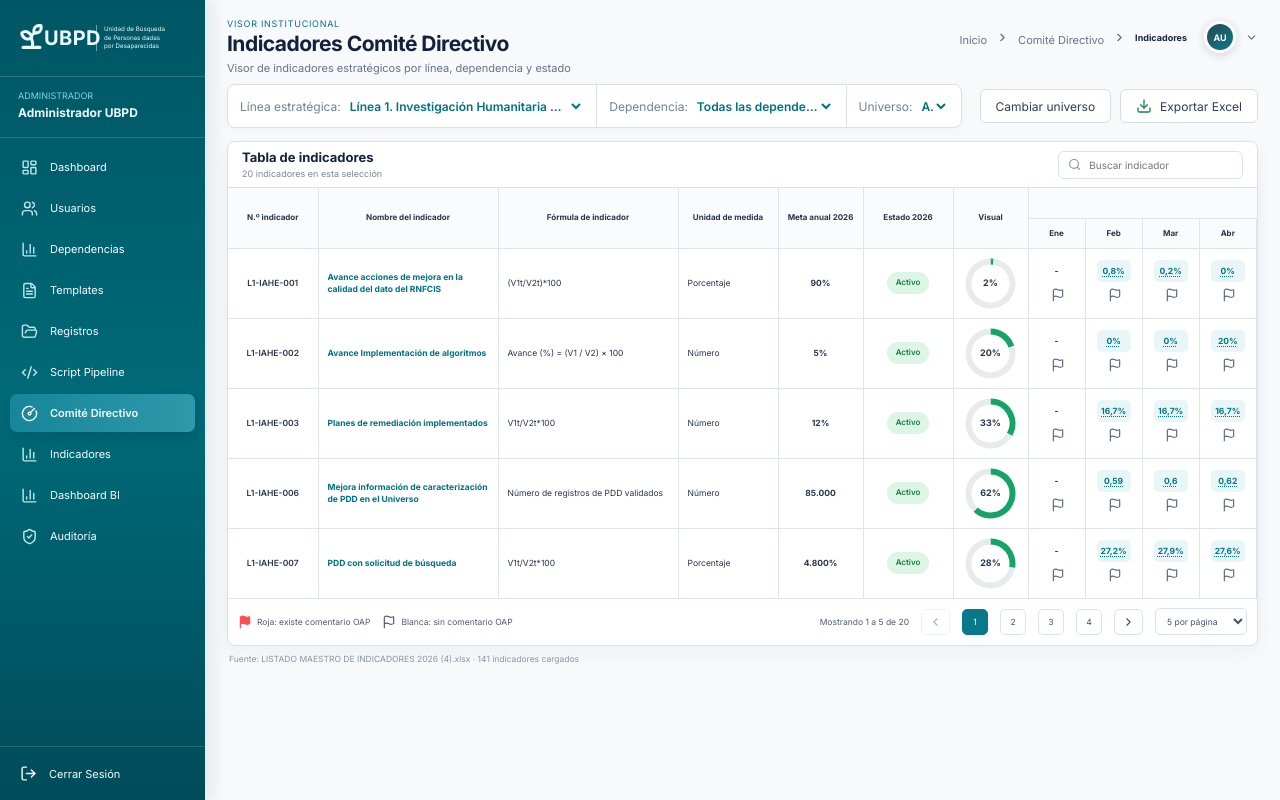
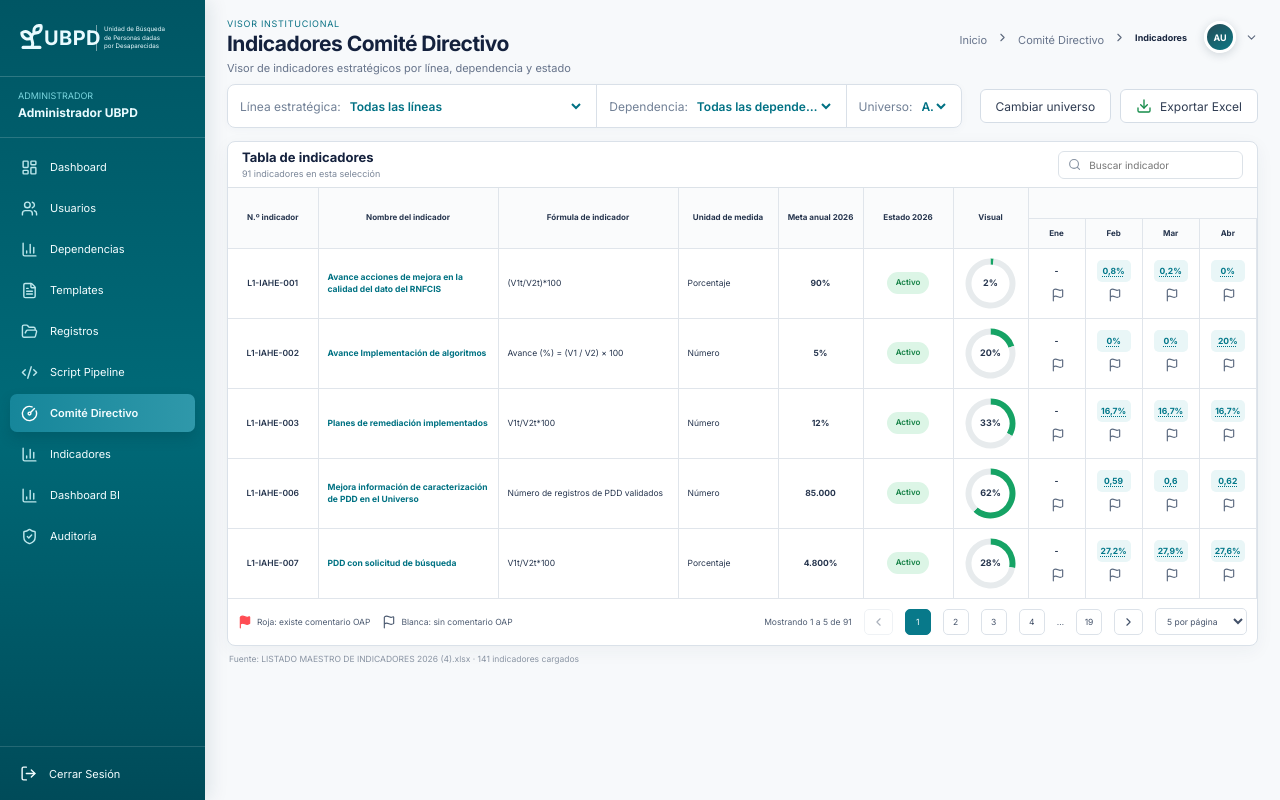
Before and after one commit to ivanbernal-dev/Modulo-indicadores-comit-directivo-UBPD, a React (Vite) app: page / in a window 1280 px wide. Built offline with nearby package versions, Linux system fonts and the light colour scheme.

Commit message:
Add files via upload

```diff
--- a/src/App.tsx
+++ b/src/App.tsx
@@ -40,6 +40,7 @@
 type EstadoOAP = "Pendiente" | "Aplicada" | "No aplicada";
 
 const ALL_DEPENDENCIES = "__all_dependencies__";
+const ALL_LINES = "__all_lines__";
 
 type ResultadoMensual = {
   periodoFuente: string;
@@ -315,9 +316,9 @@
 
 export default function App() {
   const lines = useMemo(() => Object.values(CANONICAL_LINES).filter((value) => indicadores.some((item) => item.linea === value)), []);
-  const [line, setLine] = useState(lines[0]);
+  const [line, setLine] = useState(ALL_LINES);
   const [universe, setUniverse] = useState<Universo>("activos");
-  const lineItems = useMemo(() => indicadores.filter((item) => item.linea === line), [line]);
+  const lineItems = useMemo(() => indicadores.filter((item) => line === ALL_LINES || item.linea === line), [line]);
   const dependencies = useMemo(() => [...new Set(lineItems
     .filter((item) => universe === "activos" ? item.estado2026 !== "Inactivo" : item.estado2026 === "Inactivo")
     .map((item) => item.dependencia))].sort(), [lineItems, universe]);
@@ -331,7 +332,7 @@
 
   useEffect(() => {
     const nextDependencies = [...new Set(indicadores
-      .filter((item) => item.linea === line)
+      .filter((item) => line === ALL_LINES || item.linea === line)
       .filter((item) => universe === "activos" ? item.estado2026 !== "Inactivo" : item.estado2026 === "Inactivo")
       .map((item) => item.dependencia))].sort();
     if (dependency !== ALL_DEPENDENCIES && !nextDependencies.includes(dependency)) {
@@ -343,7 +344,8 @@
     const stateMatch = universe === "activos" ? item.estado2026 !== "Inactivo" : item.estado2026 === "Inactivo";
     const queryMatch = !query || `${item.numeroIndicador} ${item.nombreIndicador}`.toLowerCase().includes(query.toLowerCase());
     const dependencyMatch = dependency === ALL_DEPENDENCIES || item.dependencia === dependency;
-    return item.linea === line && dependencyMatch && stateMatch && queryMatch;
+    const lineMatch = line === ALL_LINES || item.linea === line;
+    return lineMatch && dependencyMatch && stateMatch && queryMatch;
   }), [line, dependency, universe, query]);
 
   const pageCount = Math.max(1, Math.ceil(filtered.length / pageSize));
@@ -363,7 +365,7 @@
 
         <section className="toolbar">
           <div className="filter-trail">
-            <label><span>Línea estratégica:</span><select aria-label="Línea estratégica" title={line} value={line} onChange={(event) => setLine(event.target.value)}>{lines.map((value) => <option key={value} value={value}>{value}</option>)}</select></label>
+            <label><span>Línea estratégica:</span><select aria-label="Línea estratégica" title={line === ALL_LINES ? "Todas las líneas" : line} value={line} onChange={(event) => setLine(event.target.value)}><option value={ALL_LINES}>Todas las líneas</option>{lines.map((value) => <option key={value} value={value}>{value}</option>)}</select></label>
             <label><span>Dependencia:</span><select aria-label="Dependencia" title={dependency === ALL_DEPENDENCIES ? "Todas las dependencias" : dependency} value={dependency} onChange={(event) => setDependency(event.target.value)}><option value={ALL_DEPENDENCIES}>Todas las dependencias</option>{dependencies.map((value) => <option key={value} value={value}>{value}</option>)}</select></label>
             <label><span>Universo:</span><select aria-label="Universo" value={universe} onChange={(event) => setUniverse(event.target.value as Universo)}><option value="activos">Activos</option><option value="inactivos">Inactivos</option></select></label>
           </div>
```
